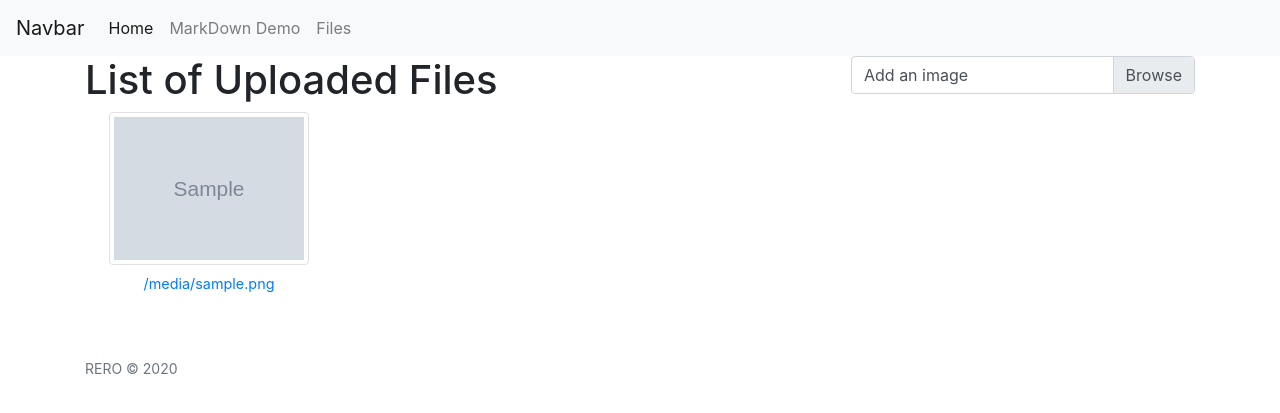
After one commit to jma/flask-wiki-old, a Flask app: template flask_wiki/templates/wiki/files.html in a window 1280 px wide. The commit adds this page. Shown: the top 413 px of the page. Run offline with Flask 2, Linux system fonts and the light colour scheme; the template is opened without the code that fills it: most values are stand-ins (such as "Sample title", 1, 10 or a date in 2020); grey boxes marked "Sample" are stand-in pictures; some libraries are stand-ins or nearby versions.

Commit message:
files: add image files
Signed-off-by: Johnny Mariéthoz <Johnny.Mariethoz@rero.ch>

```diff
--- /dev/null
+++ b/flask_wiki/templates/wiki/files.html
@@ -0,0 +1,40 @@
+{% extends 'wiki/page.html' %} {% block content %}
+<form class="float-right" method="post" enctype="multipart/form-data">
+    <div class="custom-file">
+      <input type="file" name="file" class="custom-file-input" id="customFile" accept="image/*"/>
+      <label class="custom-file-label" for="customFile">Add an image</label>
+    </div>
+  </form>
+<h1>List of Uploaded Files</h1>
+{% for file in files %}
+<figure class="figure ml-4">
+  <img
+    style="max-width:200px; max-height:200px"
+    src="{{ url_for('uploaded_files', filename=file) }}"
+    class="figure-img img-fluid rounded img-thumbnail"
+    alt="{{ file }}"
+  />
+  <figcaption class="figure-caption text-center">
+    <a href="{{ url_for('uploaded_files', filename=file) }}">{{ file }}</a>
+  </figcaption>
+</figure>
+{% endfor %}
+
+{% endblock %} {% block scripts -%}
+{{ super() }}
+<script>
+  // Add the following code if you want the name of the file appear on select
+  $('.custom-file-input').on('change', function() {
+    var form = $('form');
+    form.submit();
+    // var fileName = $(this)
+    //   .val()
+    //   .split('\\')
+    //   .pop();
+    // $(this)
+    //   .siblings('.custom-file-label')
+    //   .addClass('selected')
+    //   .html(fileName);
+  });
+</script>
+{% endblock %}
--- a/flask_wiki/templates/wiki/page.html
+++ b/flask_wiki/templates/wiki/page.html
@@ -36,6 +36,9 @@
                 <li class="nav-item">
                     <a class="nav-link" href="{{ url_for('wiki.display', url='demo') }}">MarkDown Demo</a>
                 </li>
+                <li class="nav-item">
+                    <a class="nav-link" href="{{ url_for('wiki.list_files') }}">Files</a>
+                </li>
             </ul>
         </div>
     </nav>
```
Also changed, not shown: flask_wiki/views.py (+58 -1 lines).
